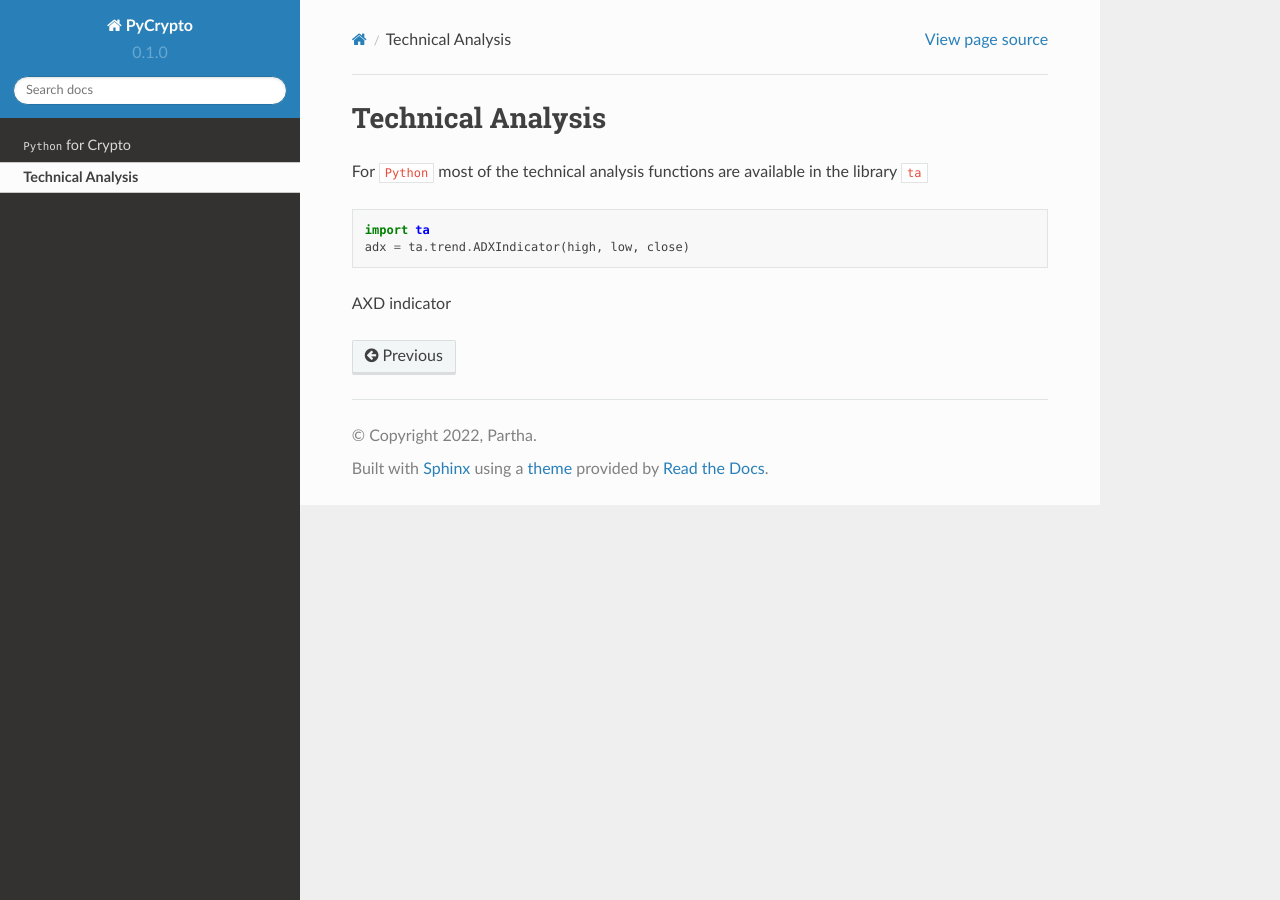
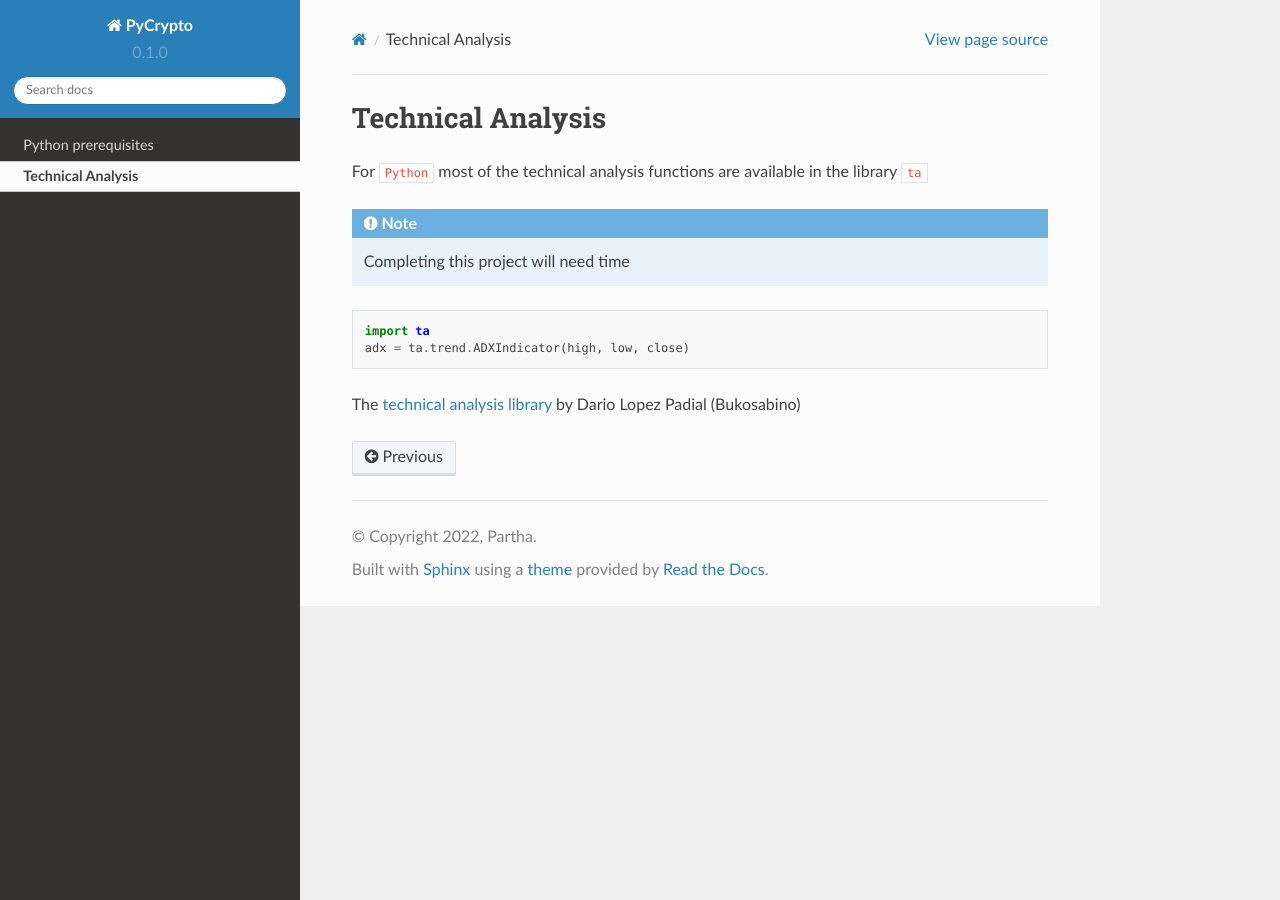
Before and after one commit to banstala/LearnReST, a Sphinx documentation site: the page built from docs/source/ta.rst, in a window 1280 px wide. Built offline with Sphinx 7.4.7 and the Read the Docs theme 2.0.0, drawn with Linux system fonts in a browser that asks for light colours.

Commit message:
Try out readthedocs 2

```diff
--- a/docs/source/ta.rst
+++ b/docs/source/ta.rst
@@ -1,13 +1,19 @@
-==================
 Technical Analysis
-==================
+------------------
 
 For ``Python`` most of the technical analysis functions
 are available in the library ``ta``
+
+.. note::
+
+   Completing this project will need time
+
 
 .. code:: python
 
    import ta
    adx = ta.trend.ADXIndicator(high, low, close)
 
-AXD indicator
+The `technical analysis library
+<https://technical-analysis-library-in-python.readthedocs.io/en/latest/ta.html>`_
+by Dario Lopez Padial (Bukosabino)
```
Also changed, not shown: docs/source/index.rst (+13 -0 lines), docs/source/python.rst (+1 -12 lines).
